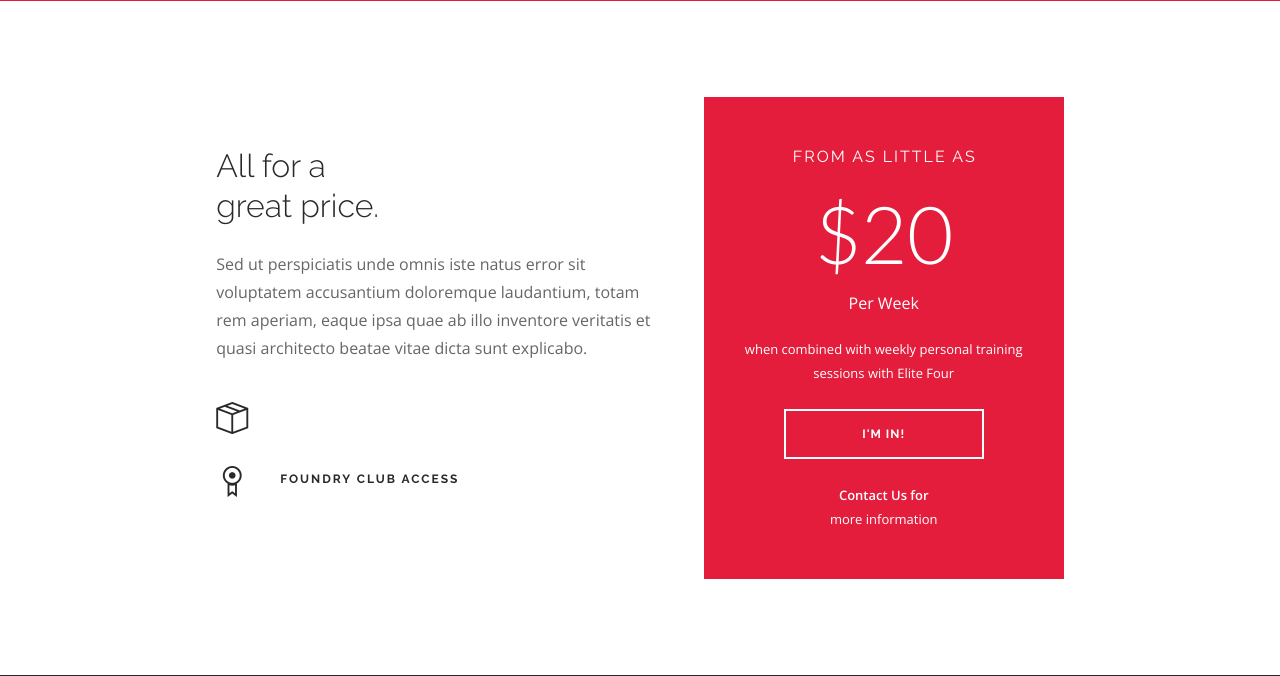
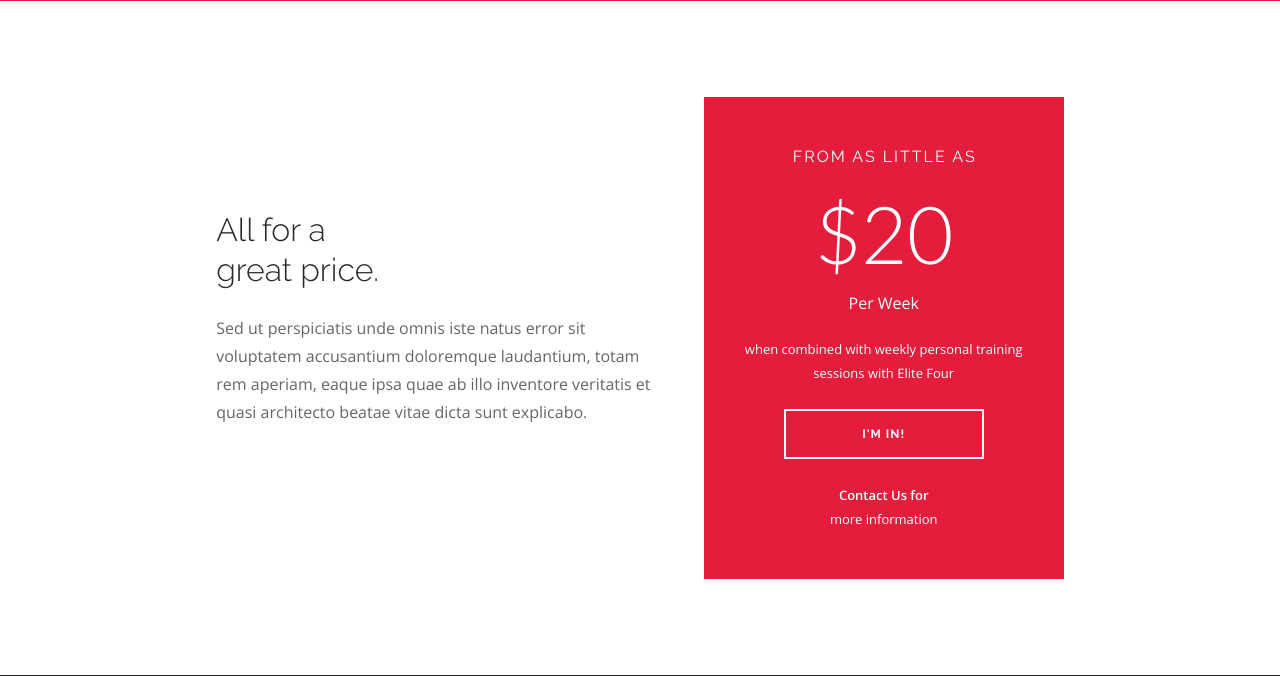
Before and after one commit to IsaacN/elitefour, a PHP site: page /challenge.php in a window 1280 px wide. Shown: the part 2881-3557 px from the top of the page. Run offline with PHP 8.4, Linux system fonts and the light colour scheme.

Commit message:
Icon removal

```diff
--- a/challenge.php
+++ b/challenge.php
@@ -188,14 +188,8 @@
 		                    <p class="lead mb40">
 		                        Sed ut perspiciatis unde omnis iste natus error sit voluptatem accusantium doloremque laudantium, totam rem aperiam, eaque ipsa quae ab illo inventore veritatis et quasi architecto beatae vitae dicta sunt explicabo.
 		                    </p>
-		                    <div class="overflow-hidden mb32 mb-xs-24">
-		                        <i class="ti-package icon icon-sm pull-left"></i>
-		                        <h6 class="uppercase mb0 inline-block p32"></h6>
-		                    </div>
-		                    <div class="overflow-hidden mb32 mb-xs-24">
-		                        <i class="ti-medall-alt icon icon-sm pull-left"></i>
-		                        <h6 class="uppercase mb0 inline-block p32">Foundry Club Access</h6>
-		                    </div>
+
+
 		                </div>
 		                <div class="col-md-4 col-sm-6">
 		                    <div class="pricing-table pt-1 text-center emphasis">
```
